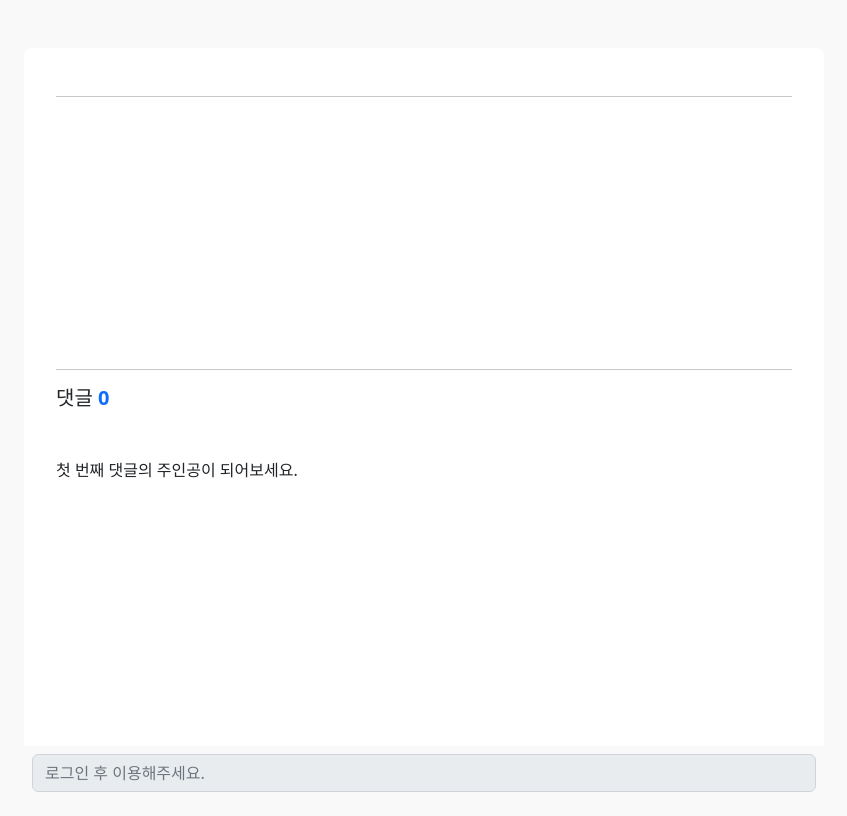
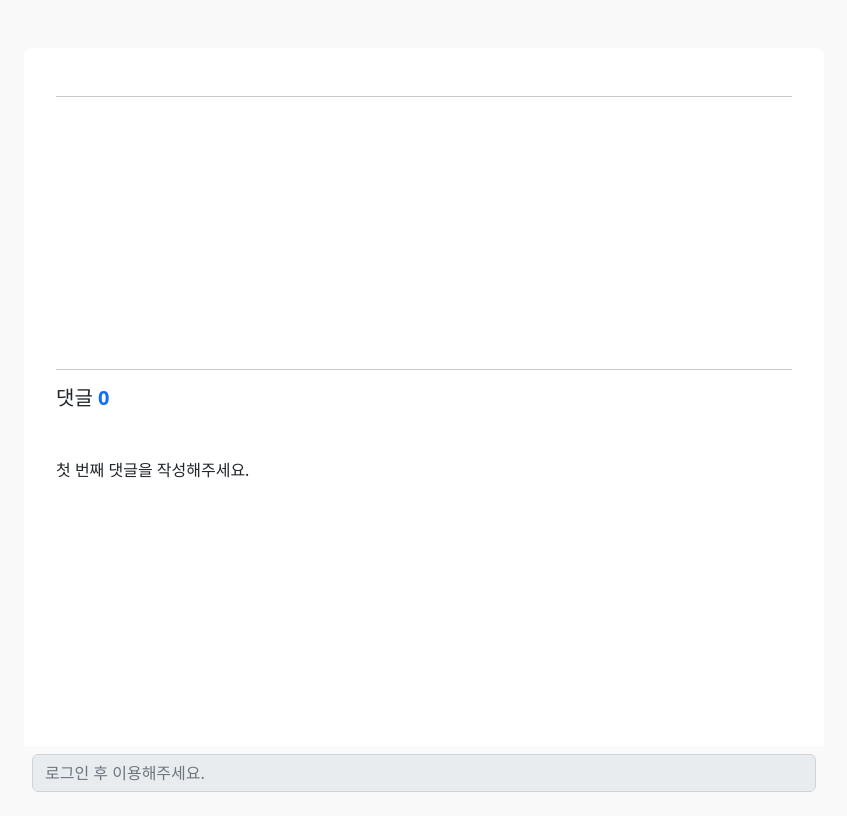
Before and after one commit to avocad06/django_comments_function, a Django app: template articles/templates/articles/detail.html in a window 1280 px wide. Shown: the whole page, without its empty margins (216-1063 px from the left). Run offline with Django 3.2, Linux system fonts and the light colour scheme; the template is opened without the code that fills it, so the values that code supplies are empty; some libraries are stand-ins or nearby versions.

Commit message:
template-navbar

```diff
--- a/articles/templates/articles/detail.html
+++ b/articles/templates/articles/detail.html
@@ -27,7 +27,7 @@
       </p>
       <!-- 댓글이 없다면 -->
       {% empty%}
-        <p style="min-height: 75%;">첫 번째 댓글의 주인공이 되어보세요.</p>
+        <p style="min-height: 75%;">첫 번째 댓글을 작성해주세요.</p>
       {% endfor %}
     </p>
   </div>
```
